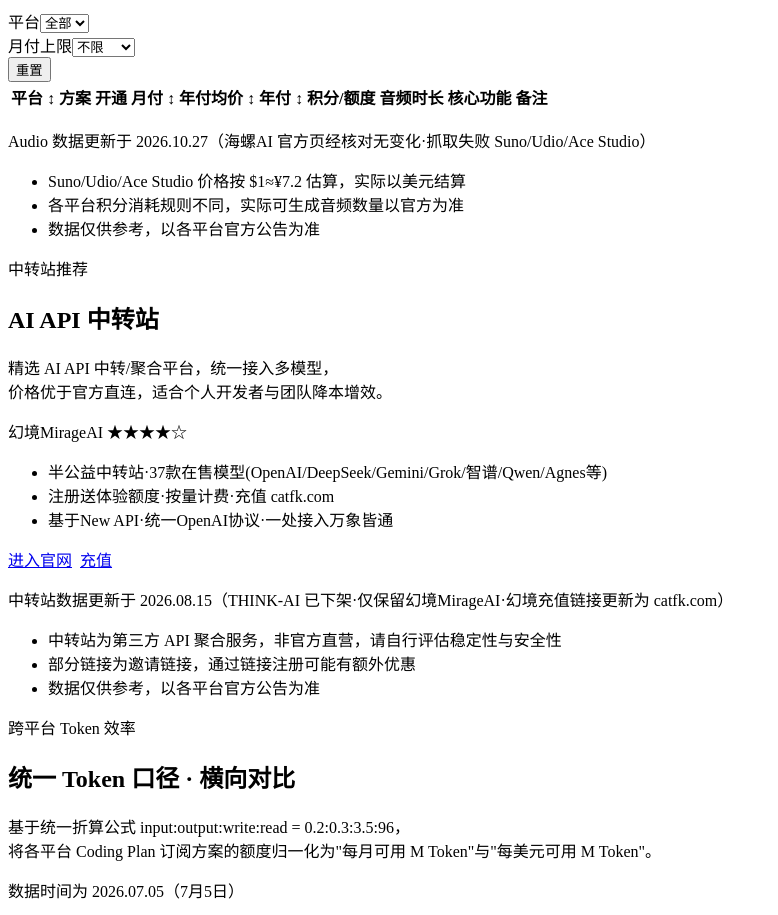
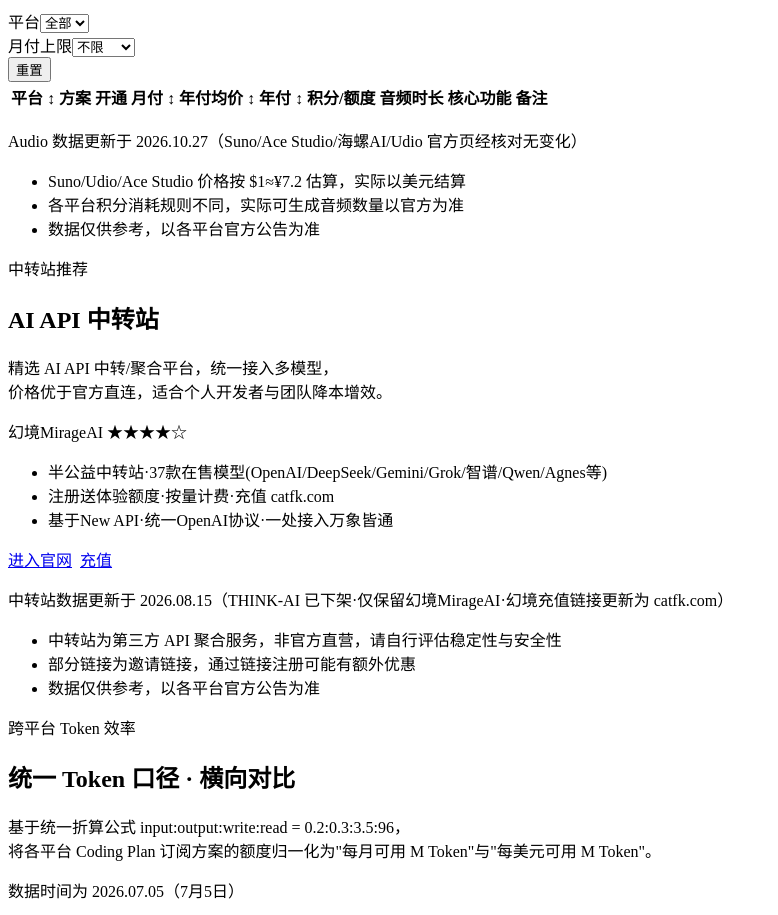
Before and after one commit to HsMirage/AIPlanHub, a plain HTML site: page index.html in a window 1280 px wide. Shown: the part 6640-7555 px from the top of the page, without its empty margins (0-778 px from the left). Drawn offline with Linux system fonts and the light colour scheme; a script that the page names is missing.

Commit message:
fix: Audio 数据更新 2026.10.27

```diff
--- a/index.html
+++ b/index.html
@@ -536,7 +536,7 @@
       </div>
     </section>
     <section class="section notes-section">
-      <p class="section-update-date">Audio 数据更新于 2026.10.27（海螺AI 官方页经核对无变化·抓取失败 Suno/Udio/Ace Studio）</p>
+      <p class="section-update-date">Audio 数据更新于 2026.10.27（Suno/Ace Studio/海螺AI/Udio 官方页经核对无变化）</p>
       <ul class="notes-list">
         <li>Suno/Udio/Ace Studio 价格按 $1≈¥7.2 估算，实际以美元结算</li>
         <li>各平台积分消耗规则不同，实际可生成音频数量以官方为准</li>
```
Also changed, not shown: README.md.
